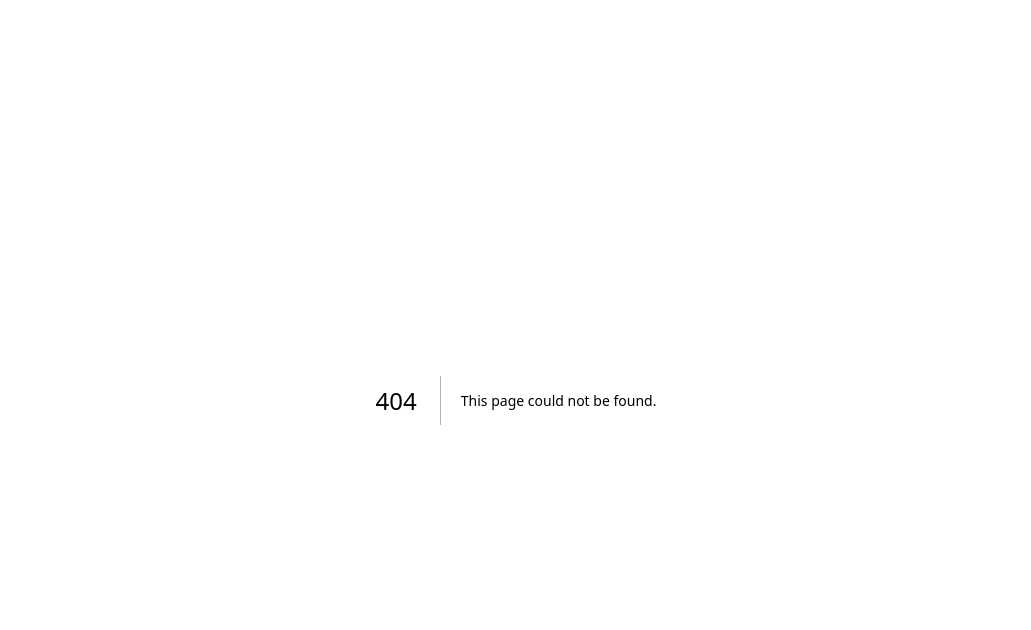
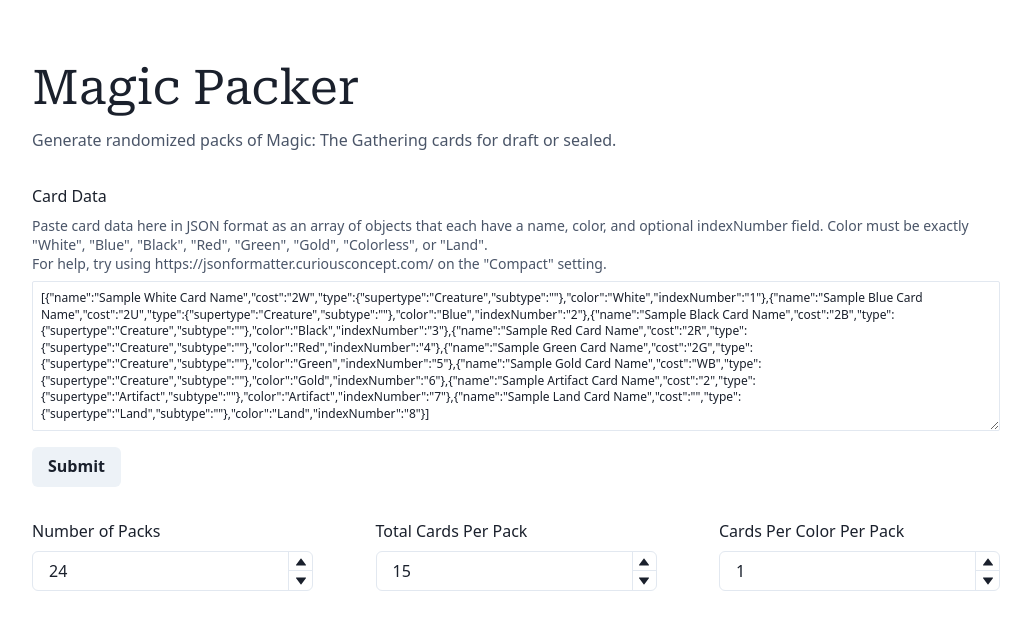
Before and after one commit to selena-groh/magic-packer, a Next.js app: page /packer in a window 1280 px wide. Before the commit this address had no page. Shown: the top 630 px of the page, without its empty margins (124-1155 px from the left). Built offline with nearby package versions, Linux system fonts and the light colour scheme.

Commit message:
add pages

```diff
--- a/package.json
+++ b/package.json
@@ -4,6 +4,7 @@
   "private": true,
   "dependencies": {
     "@babel/core": "^7.25.2",
+    "@chakra-ui/next-js": "^2.2.0",
     "@chakra-ui/react": "^2.8.2",
     "@chakra-ui/skip-nav": "^2.0.15",
     "@chakra-ui/system": "^2.3.0",
--- a/src/app/(standard)/layout.tsx
+++ b/src/app/(standard)/layout.tsx
@@ -1,4 +1,4 @@
-import { Flex, Container } from "@chakra-ui/react";
+import { Flex, Container, Heading, Text } from "@chakra-ui/react";
 import { SkipNavLink, SkipNavContent } from "@chakra-ui/skip-nav";
 
 const Layout = ({ children }) => {
@@ -13,6 +13,13 @@
           maxWidth="1000px"
         >
           <SkipNavContent />
+          <Heading as="h1" size="2xl">
+            Magic Packer
+          </Heading>
+          <Text color="gray.600" mb="32px">
+            Generate randomized packs of Magic: The Gathering cards for draft or
+            sealed.
+          </Text>
           {children}
         </Container>
       </main>
--- /dev/null
+++ b/src/app/(standard)/packer/packer.tsx
@@ -0,0 +1,10 @@
+"use client";
+
+import React from "react";
+import ConfigurablePacker from "@/components/ConfigurablePacker";
+
+const Packer = () => {
+  return <ConfigurablePacker />;
+};
+
+export default Packer;
--- /dev/null
+++ b/src/app/(standard)/packer/page.tsx
@@ -0,0 +1,7 @@
+// Import your Client Component
+import Packer from "./packer";
+
+export default async function Page() {
+  // Forward fetched data to your Client Component
+  return <Packer />;
+}
```
Also changed, not shown: src/app/(standard)/home.tsx (+7 -12 lines), src/app/(standard)/pack/pack.tsx (added, +9 -0 lines), src/app/(standard)/pack/page.tsx (added, +7 -0 lines), src/app/(standard)/parser/page.tsx (added, +7 -0 lines), src/app/(standard)/parser/parser.tsx (added, +9 -0 lines), 1 other file (tests, documents, lock files or other folders).
